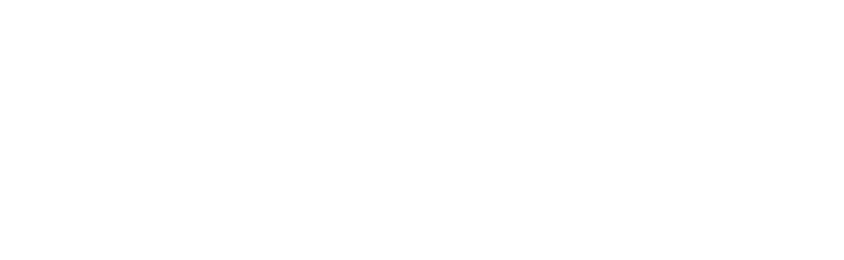
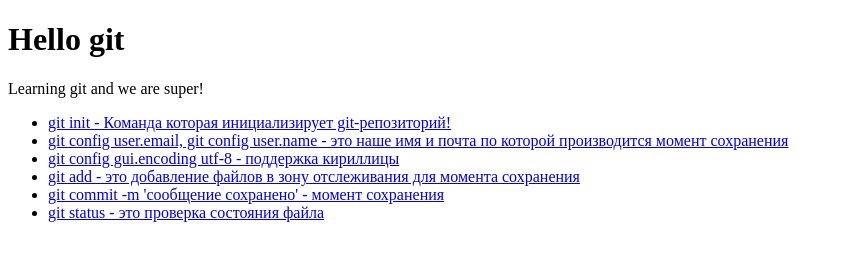
Before and after one commit to yAkv31/git-learning-18-00, a plain HTML site: page index.html in a window 1280 px wide. Shown: the whole page, without its empty margins (0-844 px from the left). Drawn offline with Linux system fonts and the light colour scheme.

Commit message:
Hi git/ and I add links about git

```diff
--- a/index.html
+++ b/index.html
@@ -1,12 +1,26 @@
 <!DOCTYPE html>
 <html lang="en">
+
 <head>
     <meta charset="UTF-8">
     <meta name="viewport" content="width=device-width, initial-scale=1.0">
     <meta http-equiv="X-UA-Compatible" content="ie=edge">
     <title>Document</title>
 </head>
+
 <body>
+    <h1>Hello git</h1>
+    <p>Learning git and we are super!
+    </p>
+    <ul>
+        <li><a href="http://git-scm.com/docs/git-init">git init - Команда которая инициализирует git-репозиторий!</a>
+        </li>
+        <li><a href="https://git-scm.com/docs/git-config">git config user.email, git config user.name - это наше имя и почта по которой производится момент сохранения</a></li>
+        <li><a href="https://git-scm.com/docs/git-config">git config gui.encoding utf-8 - поддержка кириллицы</a></li>
+        <li><a href="https://git-scm.com/docs/git-add">git add - это добавление файлов в зону отслеживания для момента сохранения</a></li>
+        <li><a href="https://git-scm.com/docs/git-commit">git commit -m 'сообщение сохранено' - момент сохранения </a></li>
+        <li><a href="https://git-scm.com/docs/git-status">git status - это проверка состояния файла</a></li>
+    </ul>
+</body>
 
-</body>
 </html>
```
